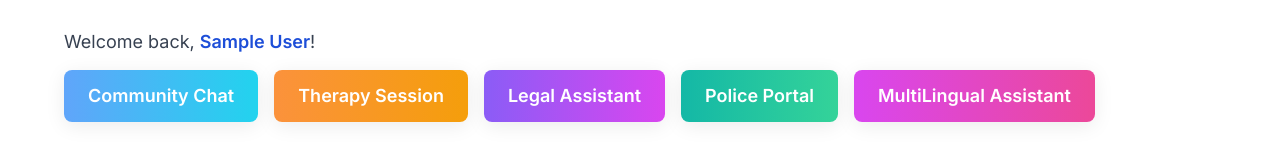
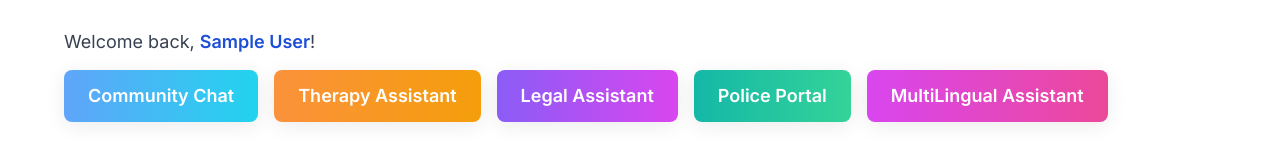
Before and after one commit to S-V-Kartheek/AI-Powered-Legal-Assistance-Tool-Dual-LLM-Architecture-for-Central-State-Laws, a React (Vite) app in the folder frontend/ai-avatar-frontend/: page / in a window 1280 px wide. Shown: the part 358-512 px from the top of the page. Built offline with nearby package versions, Linux system fonts and the light colour scheme; no server answers; sample sign-in values are in the browser's storage.

Commit message:
Update Home.jsx

```diff
--- a/frontend/ai-avatar-frontend/src/pages/Home.jsx
+++ b/frontend/ai-avatar-frontend/src/pages/Home.jsx
@@ -153,7 +153,7 @@ function Home() {
                         to="/therapy-bot"
                         className="animated-btn px-6 py-3 bg-gradient-to-r from-orange-400 to-amber-500 text-lg text-white rounded-lg shadow-md font-semibold"
                       >
-                        Therapy Session
+                        Therapy Assistant
                       </Link>
                       <a
                         href="https://law-backend-sfjs.onrender.com/"
@@ -195,7 +195,7 @@ function Home() {
                         to="/therapy-bot"
                         className="animated-btn px-6 py-3 bg-gradient-to-r from-orange-400 to-amber-500 text-lg text-white rounded-lg shadow-md font-semibold"
                       >
-                        Therapy Session
+                        Therapy Assistant
                       </Link>
                       <a
                         href="https://law-backend-sfjs.onrender.com/"
```
